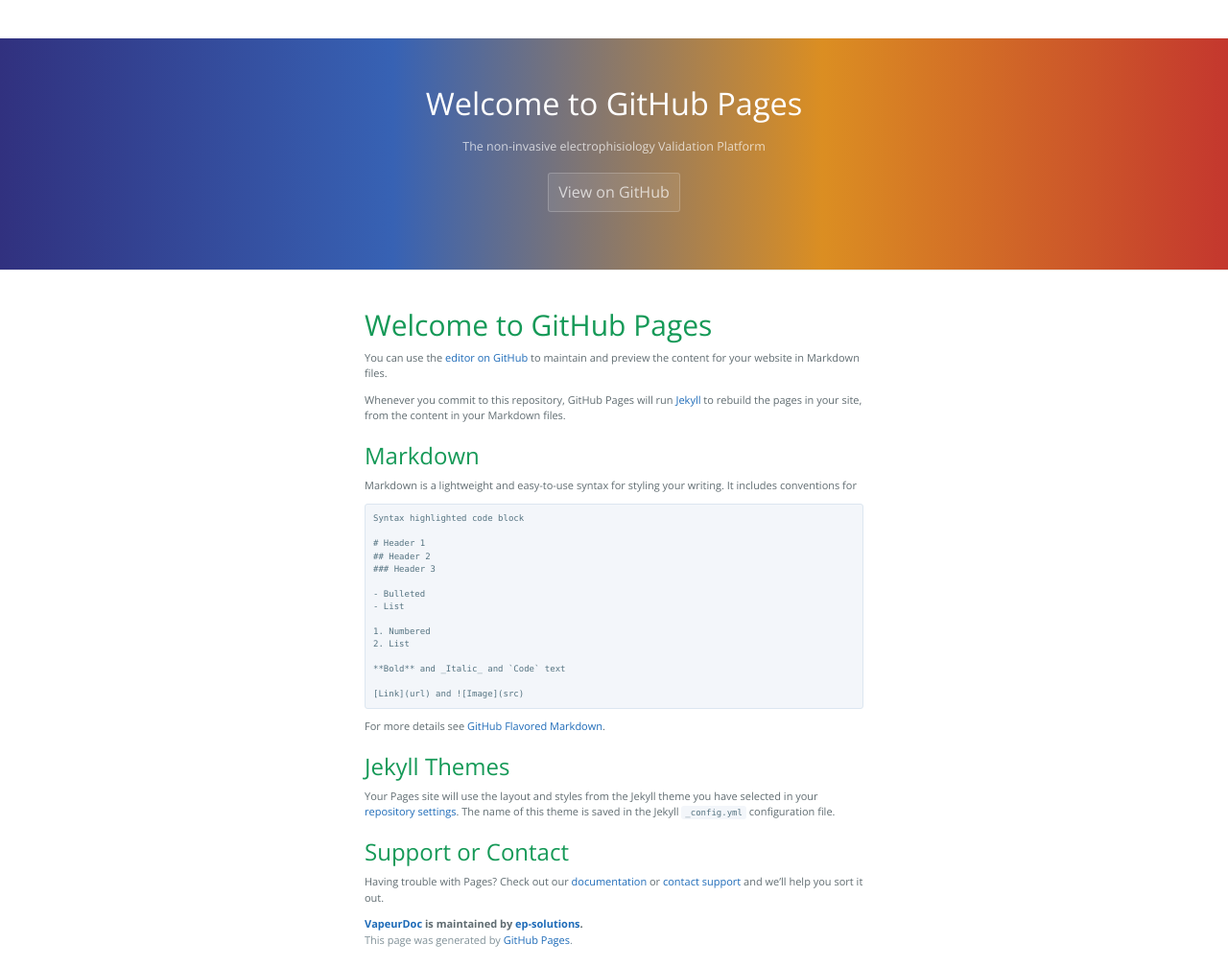
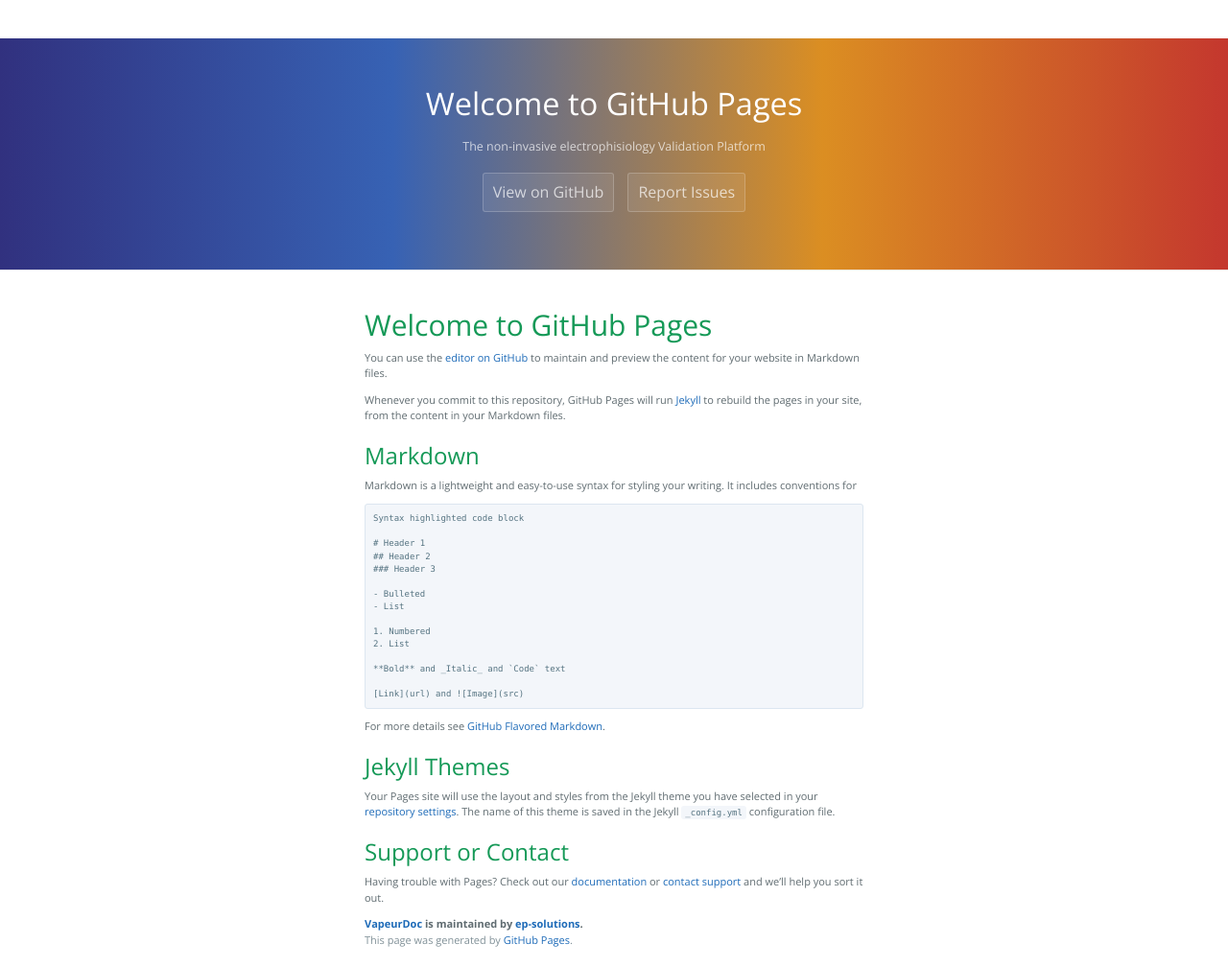
Before and after one commit to ep-solutions/VapeurDoc, a Jekyll site: the page built from README.md, in a window 1280 px wide. Shown: the whole page at 96% size. Built offline with Jekyll 4.4.1, drawn with Linux system fonts in a browser that asks for light colours; our own code applies the rules of GitHub Pages for plain Markdown files.

Commit message:
Default layout

```diff
--- a/_layouts/default.html
+++ b/_layouts/default.html
@@ -18,10 +18,11 @@
     <meta name="theme-color" content="#157878">
     <meta name="apple-mobile-web-app-status-bar-style" content="black-translucent">
     <link rel="stylesheet" href="{{ '/assets/css/style.css?v=' | append: site.github.build_revision | relative_url }}">
+    <link rel="shortcut icon" type="image/x-icon" href="favicon.ico">
   </head>
   <body>
 
-    <header class="page-header background-gradient" role="banner">
+    <header class="background-gradient page-header" role="banner">
       <h1 class="project-name">{{ page.title | default: site.title | default: site.github.repository_name }}</h1>
       <h2 class="project-tagline">{{ page.description | default: site.description | default: site.github.project_tagline }}</h2>
       {% if site.github.is_project_page %}
@@ -31,6 +32,7 @@
         <a href="{{ site.github.zip_url }}" class="btn">Download .zip</a>
         <a href="{{ site.github.tar_url }}" class="btn">Download .tar.gz</a>
       {% endif %}
+      <a href="https://github.com/ep-solutions/Vapeur/issues" class="btn">Report Issues</a>
     </header>
 
     <main id="content" class="main-content" role="main">
```
